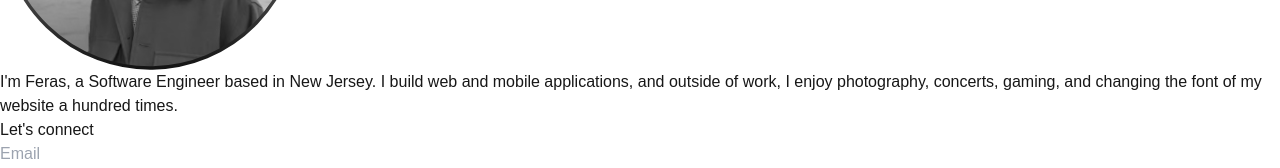
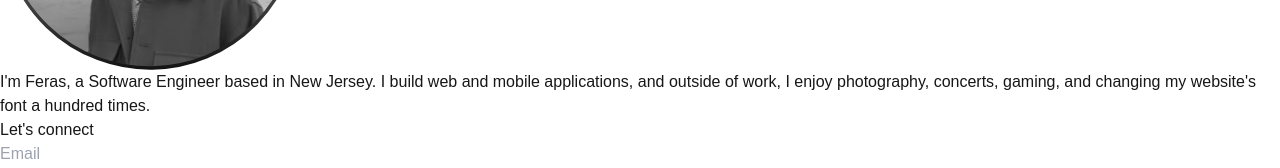
Before and after one commit to ferasahmad/ferasahmad, a Next.js app: page / in a window 1280 px wide. Shown: the part 254-422 px from the top of the page. Built offline with nearby package versions, Linux system fonts and the light colour scheme.

Commit message:
fix: Improve grammar in About section text

```diff
--- a/src/components/About.tsx
+++ b/src/components/About.tsx
@@ -13,7 +13,7 @@ export default function About() {
       <p className="lg:max-w-[400px] text-justify font-semibold text-2xl lg:text-xl">
         I&apos;m Feras, a Software Engineer based in New Jersey. I build web and
         mobile applications, and outside of work, I enjoy photography, concerts,
-        gaming, and changing the font of my website a hundred times.
+        gaming, and changing my website&apos;s font a hundred times.
       </p>
     </SectionContainer>
   );
```
